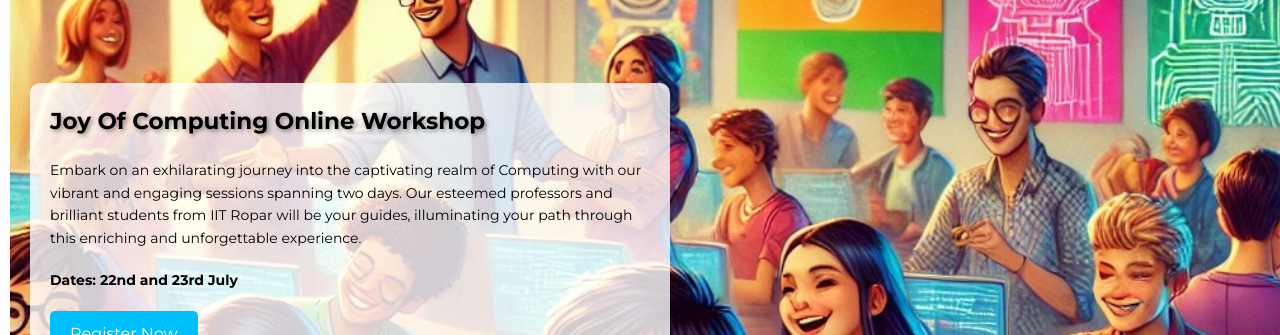
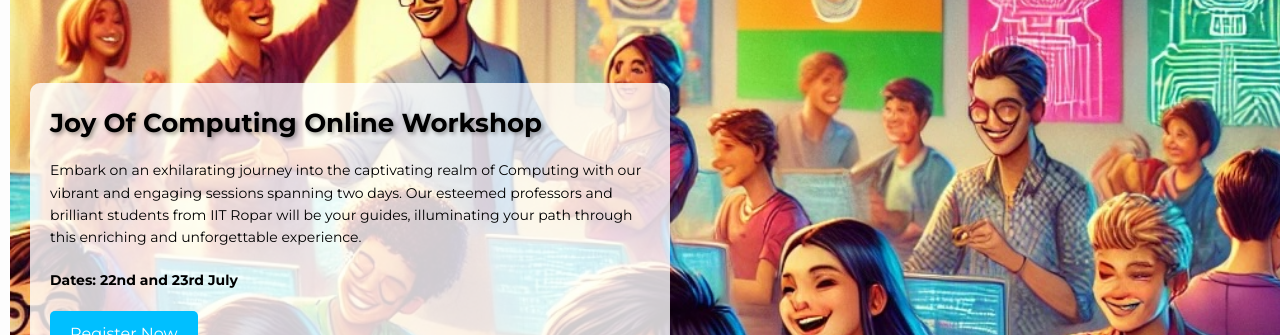
Before and after one commit to sudarshansudarshan/joc, a Jekyll site: the page built from index.markdown, in a window 1280 px wide. Shown: the part 271-606 px from the top of the page. Built offline with Jekyll 4.4.1, drawn with Linux system fonts in a browser that asks for light colours.

Commit message:
Update home.html

```diff
--- a/_layouts/home.html
+++ b/_layouts/home.html
@@ -76,9 +76,9 @@ layout: default
     }
 
     .hero-text h1 {
-      font-size: 23px;
+      font-size: 26px;
       text-shadow: 2px 2px 4px rgba(0, 0, 0, 0.4);
-      margin-bottom: 20px;
+      margin-bottom: 15px;
       color: black;
     }
 
```
